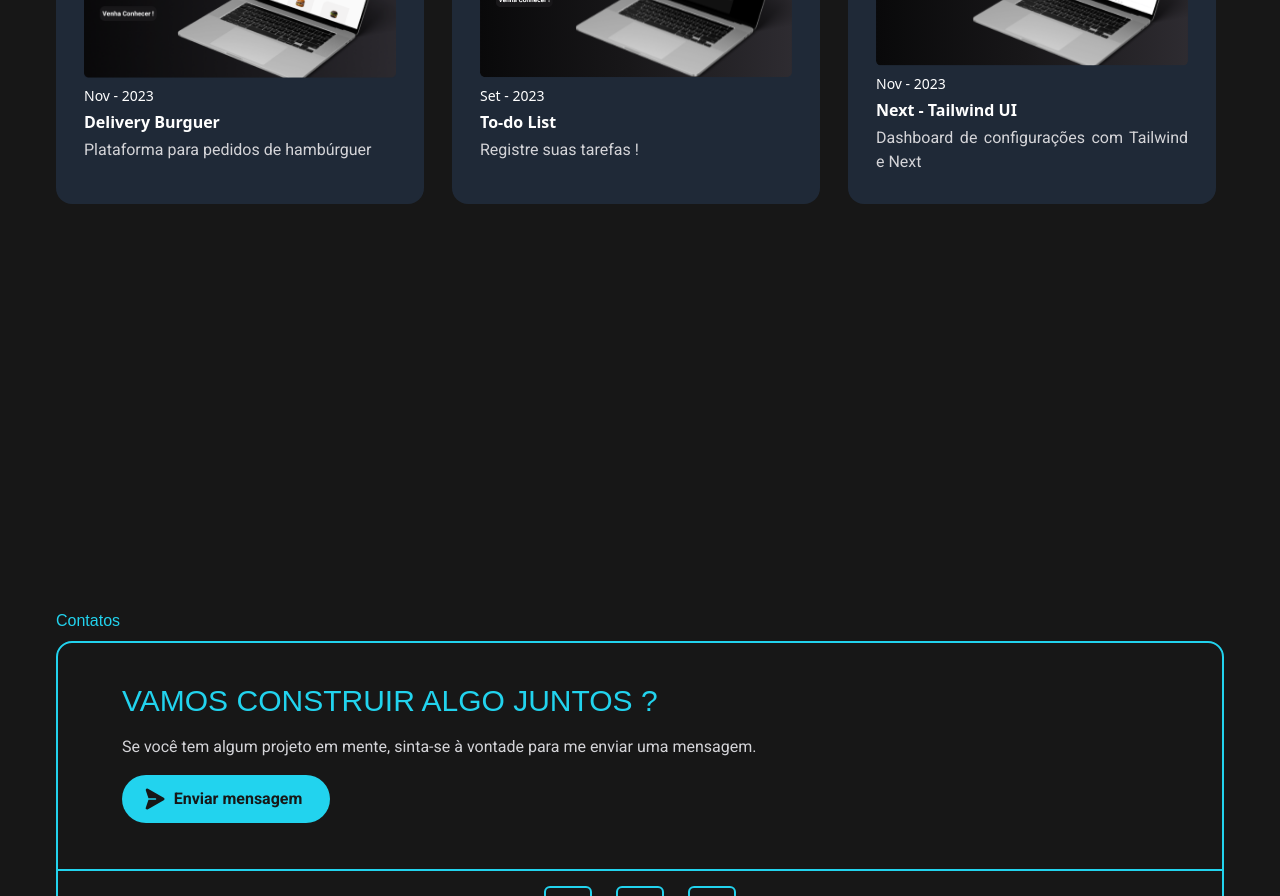
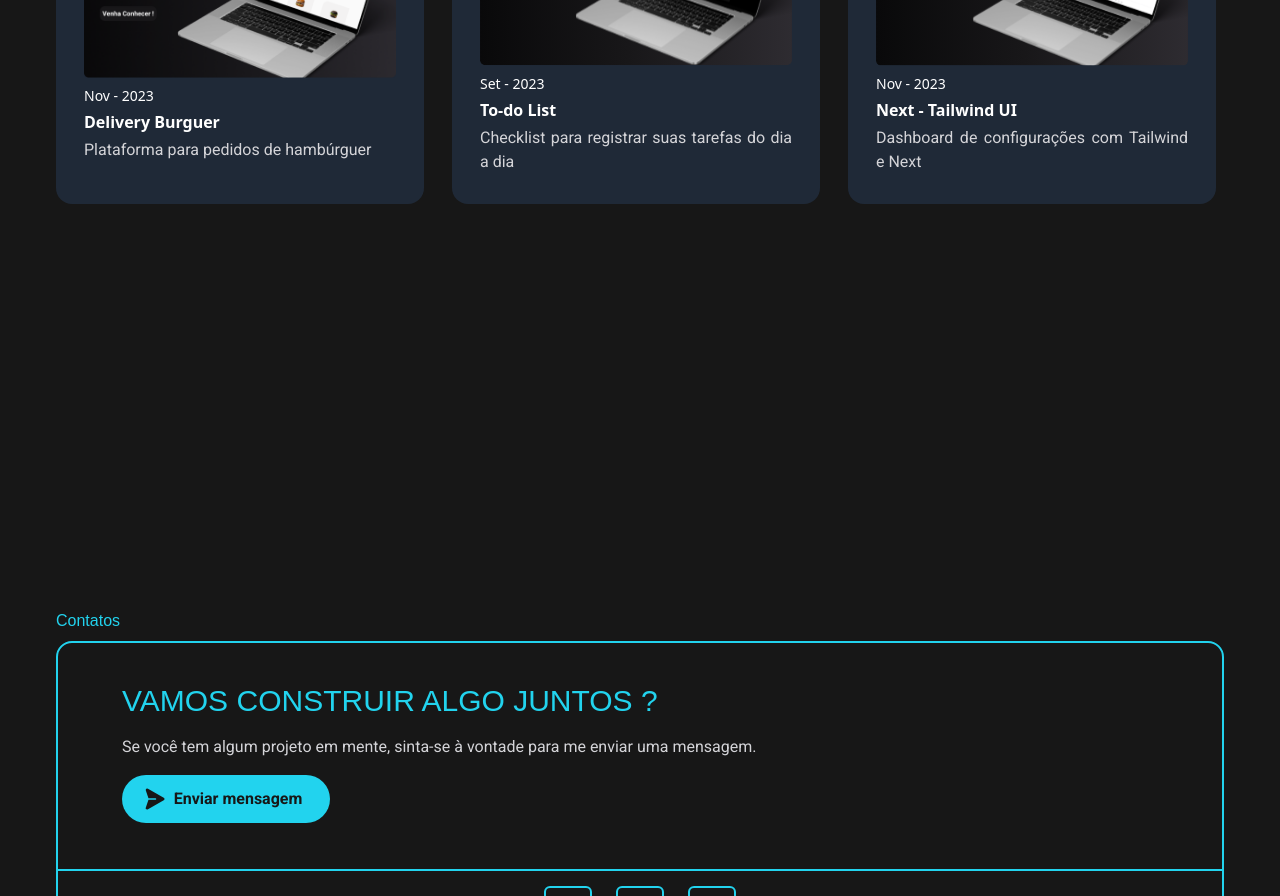
Before and after one commit to LucasfNeves/portifolio-lucas-neves-2023, a Next.js app: page / in a window 1280 px wide. Shown: the part 2100-2996 px from the top of the page. Built offline with nearby package versions, Linux system fonts and the light colour scheme; a web font is replaced by a local one.

Commit message:
adjustes

```diff
--- a/src/data/projects.ts
+++ b/src/data/projects.ts
@@ -13,7 +13,7 @@ const projectsList = [
   {
     title: 'To-do List',
     date: 'Set - 2023',
-    description: 'Registre suas tarefas !',
+    description: 'Checklist para registrar suas tarefas do dia a dia',
     image: ImageToDoList,
     id: 'To_do_List',
   },
```
